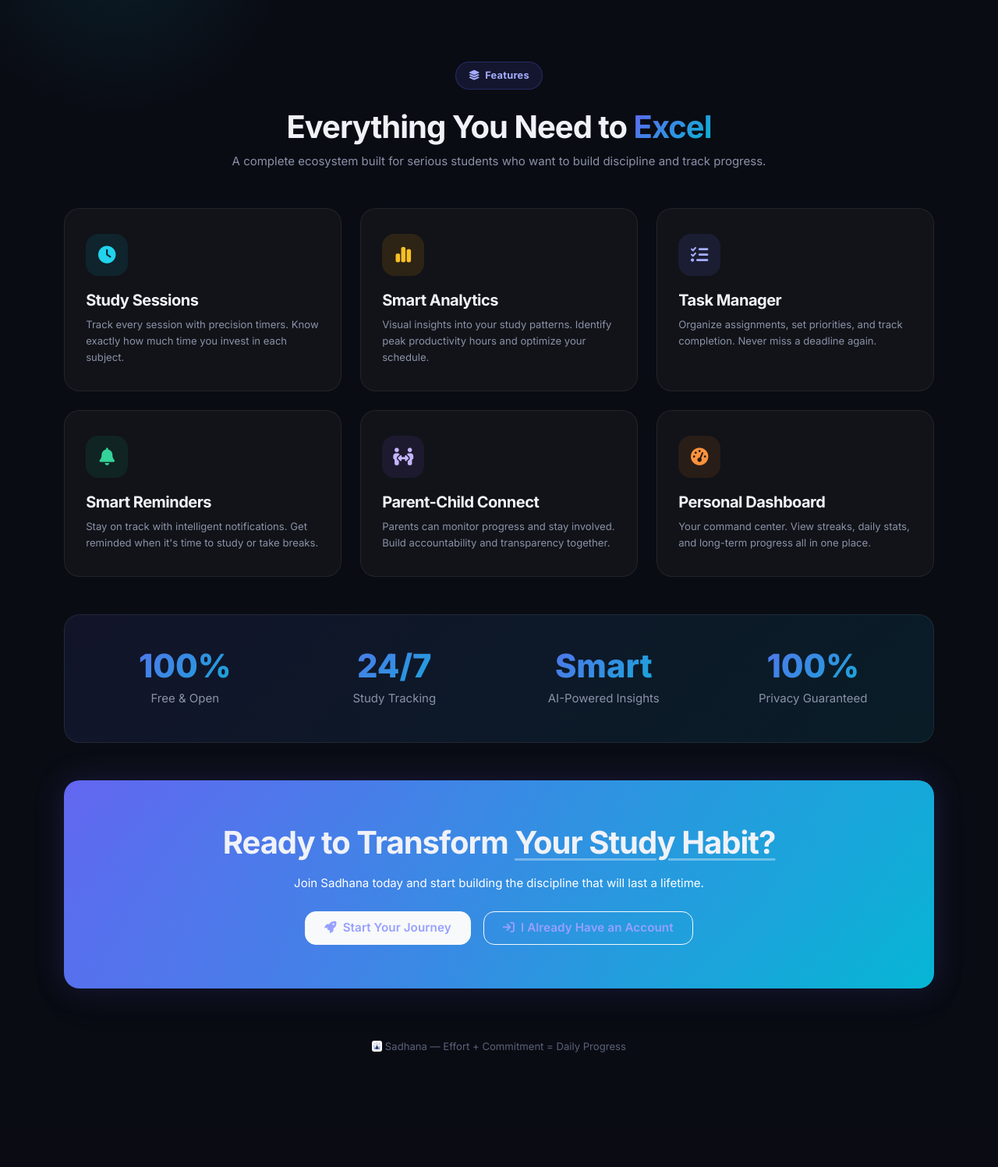
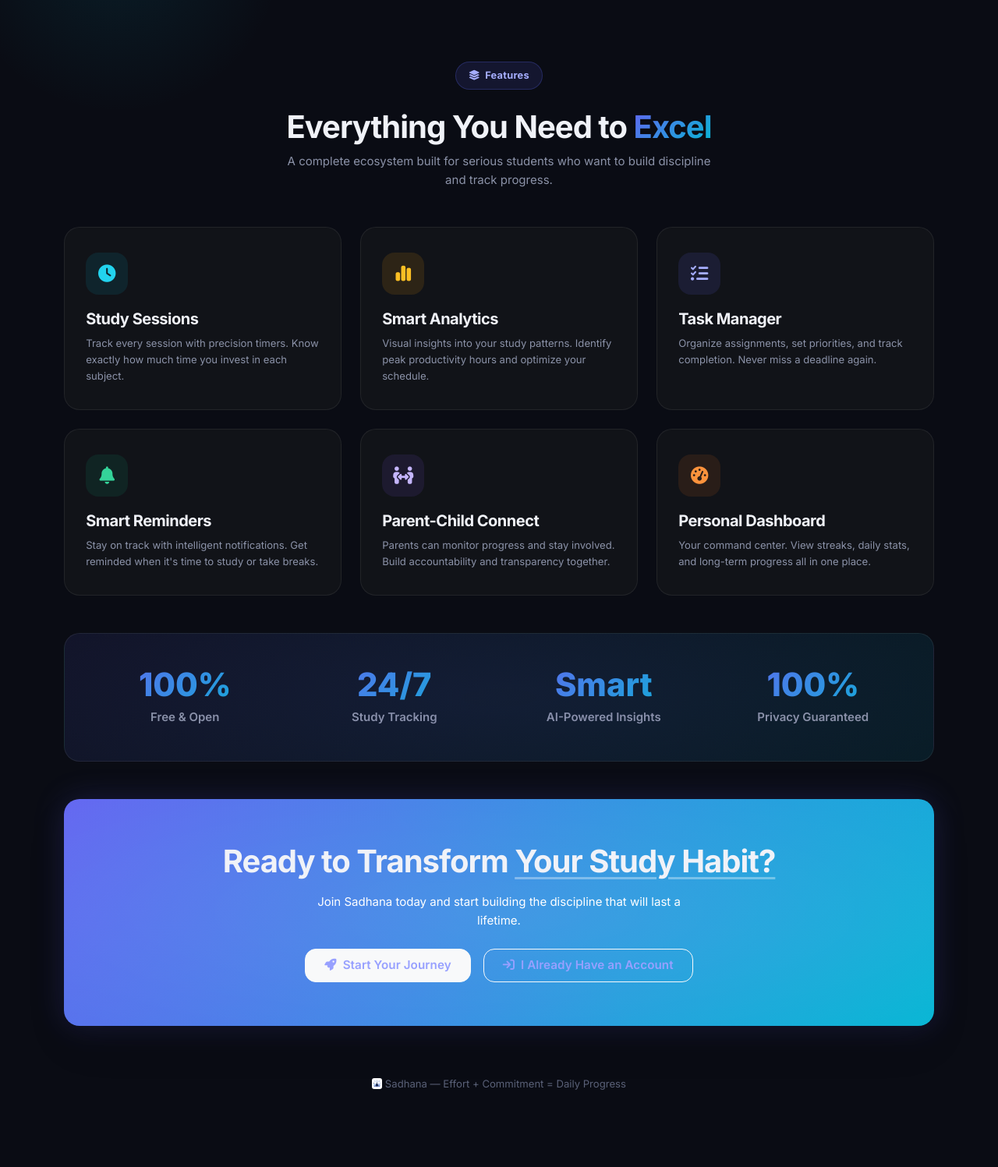
Before and after one commit to jaybapu02/SADHANA, a Django app: page / in a window 1280 px wide; the page is wider, and only the part inside the window is pictured. Shown: the part 857-2354 px from the top of that part at 78% size. Before the commit the page ends 2207 px from the top of that part, so only its background shows below. Run offline with Django 5.2, Linux system fonts and the light colour scheme.

Commit message:
Visible UI polish: deeper shadows, landing page animations, auth page glow, hero panel boost
- Deeper shadows across all themes (shadow-sm/md/lg/glow boosted)
- Landing page: hero text stagger animations, stats-band glow, CTA glow effect
- Login/Register: gradient glow background blobs, card entrance animation, flash message support
- Auth card: z-index layering, rise-in entrance animation
- Hero panel: stronger gradient radii for more vibrant dashboard CTAs
- Stat cards: stronger hover lift (translateY -4px + shadow-lg)
- Feature description max-width for better readability
- Stats band labels: added fw-semibold for better weight

```diff
--- a/static/css/style.css
+++ b/static/css/style.css
@@ -45,11 +45,11 @@
   --topbar-h-mobile: 56px;
 
   /* Shadows */
-  --shadow-xs: 0 1px 2px rgba(0, 0, 0, 0.05);
-  --shadow-sm: 0 2px 8px -2px rgba(0, 0, 0, 0.08);
-  --shadow-md: 0 8px 24px -6px rgba(0, 0, 0, 0.12);
-  --shadow-lg: 0 20px 50px -12px rgba(0, 0, 0, 0.18);
-  --shadow-glow: 0 0 30px rgba(99, 102, 241, 0.15);
+  --shadow-xs: 0 1px 3px rgba(0, 0, 0, 0.06);
+  --shadow-sm: 0 4px 12px -3px rgba(0, 0, 0, 0.10);
+  --shadow-md: 0 12px 32px -8px rgba(0, 0, 0, 0.15);
+  --shadow-lg: 0 24px 60px -16px rgba(0, 0, 0, 0.22);
+  --shadow-glow: 0 0 40px rgba(99, 102, 241, 0.18);
 
   /* Spacing scale */
   --sp-1: 0.25rem;
--- a/templates/users/home.html
+++ b/templates/users/home.html
@@ -24,6 +24,7 @@
         color: var(--sd-primary);
         border: 1px solid rgba(90, 103, 242, 0.25);
         margin-bottom: 1.5rem;
+        animation: rise-in 0.5s ease both;
     }
     [data-bs-theme="dark"] .hero-badge { color: #a5adff; }
     .stat-number {
@@ -55,6 +56,47 @@
         font-size: 1.1rem;
         z-index: 2;
     }
+    /* Hero text animations */
+    .hero-section .display-4 { animation: rise-in 0.6s ease both; }
+    .hero-section .display-4:nth-of-type(2) { animation-delay: 0.1s; }
+    .hero-section .lead { animation: rise-in 0.6s ease 0.2s both; }
+    .hero-section .d-flex.flex-wrap.gap-3.mb-4 { animation: rise-in 0.6s ease 0.3s both; }
+    .hero-section .d-flex.flex-wrap.align-items-center { animation: rise-in 0.6s ease 0.4s both; }
+
+    /* Stats band glow effect */
+    .stats-band {
+        position: relative;
+        overflow: hidden;
+    }
+    .stats-band::before {
+        content: '';
+        position: absolute;
+        top: -50%;
+        left: 50%;
+        transform: translateX(-50%);
+        width: 120%;
+        height: 200%;
+        background: radial-gradient(ellipse, rgba(99, 102, 241, 0.06) 0%, transparent 70%);
+        pointer-events: none;
+    }
+
+    /* CTA band glow */
+    .cta-band {
+        position: relative;
+        overflow: hidden;
+    }
+    .cta-band::before {
+        content: '';
+        position: absolute;
+        top: 50%;
+        left: 50%;
+        transform: translate(-50%, -50%);
+        width: 200%;
+        height: 200%;
+        background: radial-gradient(ellipse at center, rgba(255, 255, 255, 0.08) 0%, transparent 60%);
+        pointer-events: none;
+    }
+
     @media (max-width: 767.98px) {
         .hero-section {
             min-height: auto;
@@ -166,7 +208,7 @@
         <div class="text-center mb-4 mb-md-5">
             <span class="hero-badge"><i class="fa-solid fa-layer-group"></i> Features</span>
             <h2 class="display-6 fw-bold">Everything You Need to <span class="gradient-text">Excel</span></h2>
-            <p class="text-muted mx-auto">
+            <p class="text-muted mx-auto" style="max-width: 560px;">
                 A complete ecosystem built for serious students who want to build discipline and track progress.
             </p>
         </div>
@@ -222,19 +264,19 @@
         <div class="row g-4">
             <div class="col-6 col-lg-3 text-center">
                 <div class="stat-number gradient-text">100%</div>
-                <div class="text-muted mt-2">Free &amp; Open</div>
+                <div class="text-muted mt-2 fw-semibold">Free &amp; Open</div>
             </div>
             <div class="col-6 col-lg-3 text-center">
                 <div class="stat-number gradient-text">24/7</div>
-                <div class="text-muted mt-2">Study Tracking</div>
+                <div class="text-muted mt-2 fw-semibold">Study Tracking</div>
             </div>
             <div class="col-6 col-lg-3 text-center">
                 <div class="stat-number gradient-text">Smart</div>
-                <div class="text-muted mt-2">AI-Powered Insights</div>
+                <div class="text-muted mt-2 fw-semibold">AI-Powered Insights</div>
             </div>
             <div class="col-6 col-lg-3 text-center">
                 <div class="stat-number gradient-text">100%</div>
-                <div class="text-muted mt-2">Privacy Guaranteed</div>
+                <div class="text-muted mt-2 fw-semibold">Privacy Guaranteed</div>
             </div>
         </div>
     </div>
@@ -243,7 +285,7 @@
     <div class="cta-band mt-4 mt-md-5">
         <div class="position-relative" style="z-index: 1;">
             <h2 class="display-6 fw-bold mb-3">Ready to Transform <span style="text-decoration: underline 3px rgba(255,255,255,.35); text-underline-offset: 6px;">Your Study Habit?</span></h2>
-            <p class="mb-4 mx-auto opacity-90">
+            <p class="mb-4 mx-auto opacity-90" style="max-width: 500px;">
                 Join Sadhana today and start building the discipline that will last a lifetime.
             </p>
             <div class="d-flex flex-wrap gap-3 justify-content-center mt-4">
```
Also changed, not shown: other parts of static/css/style.css (+32 -5 lines), templates/users/login.html (+10 -0 lines), templates/users/register.html (+10 -0 lines).
